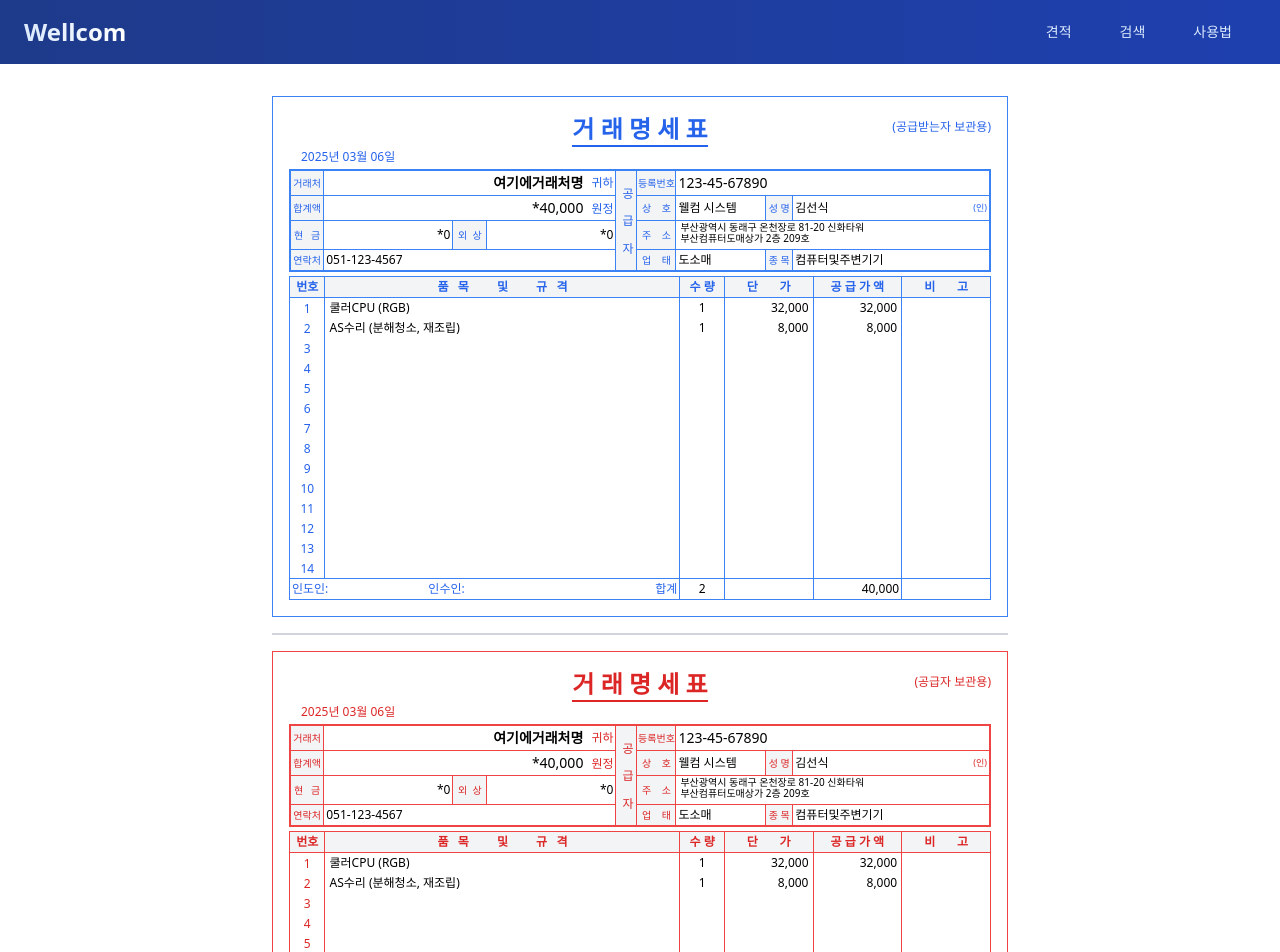
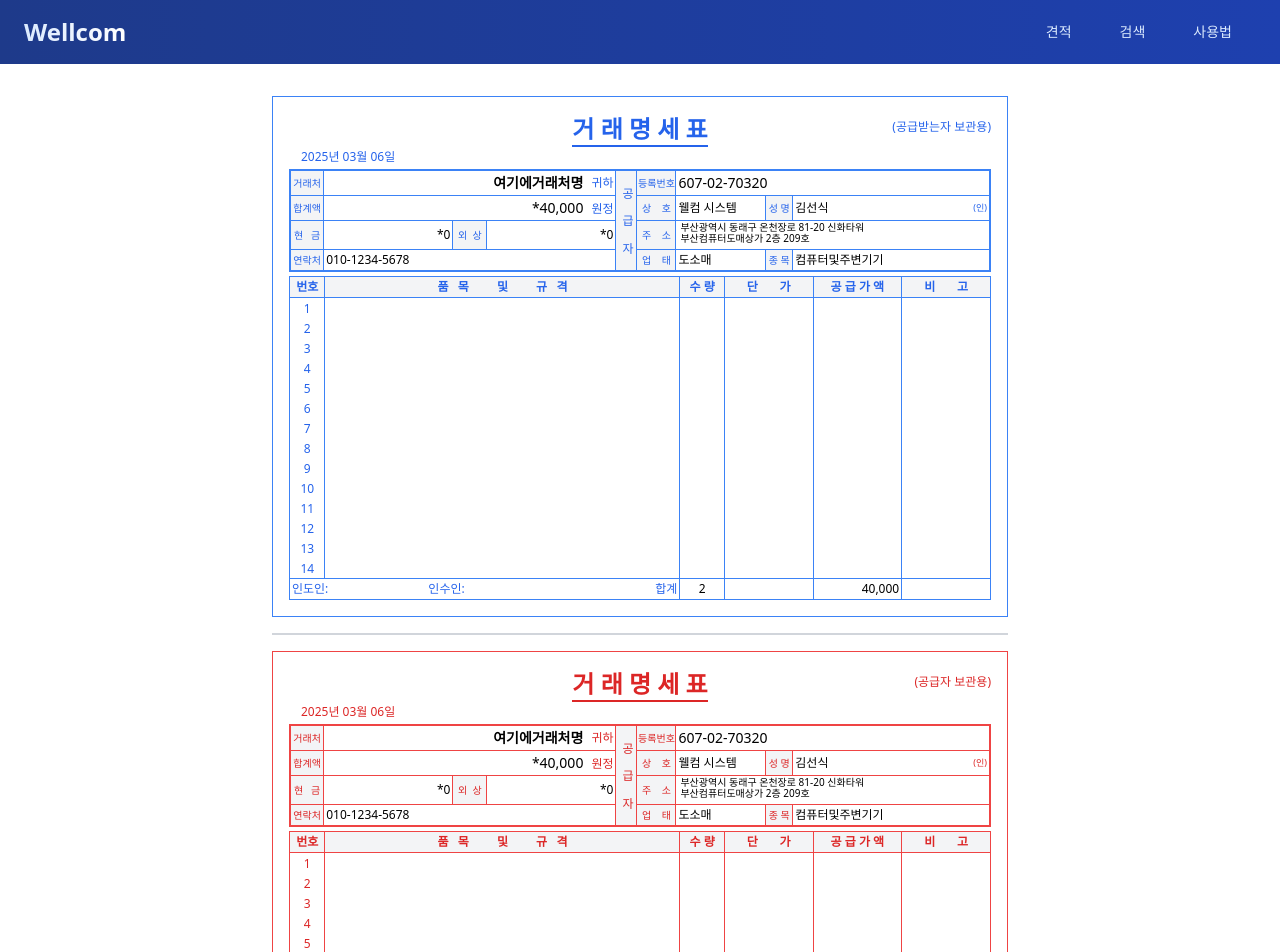
Before and after one commit to kcj980/wellcompro, a Next.js app: page /quote/statement in a window 1280 px wide. Shown: the top 952 px of the page. Built offline with nearby package versions, Linux system fonts and the light colour scheme.

Commit message:
거래명세표 임시저장8

```diff
--- a/app/quote/statement/page.js
+++ b/app/quote/statement/page.js
@@ -6,7 +6,6 @@ import { useRouter } from 'next/navigation';
 export default function Statement() {
   const [invoiceData, setInvoiceData] = useState({
     date: '2025년 03월 06일',
-    invoiceNumber: '20250306-4',
     companyInfo: '여기에거래처명',
     totalAmount: '40,000',
     paymentSystem: '웰컴 시스템',
@@ -14,25 +13,10 @@ export default function Statement() {
     address: '부산광역시 동래구 온천장로 81-20 신화타워부산컴퓨터도매상가 2층 209호',
     deliveryMethod: '도소매',
     businessType: '컴퓨터및주변기기',
-    phone: '051-123-4567',
-    regNumber: '123-45-67890',
+    phone: '010-1234-5678',
+    regNumber: '607-02-70320',
     cash: '*0',
     credit: '*0',
-    items: [
-      { id: 1, name: '쿨러CPU', spec: 'RGB', quantity: 1, price: '32,000', amount: '32,000' },
-      {
-        id: 2,
-        name: 'AS수리',
-        spec: '분해청소, 재조립',
-        quantity: 1,
-        price: '8,000',
-        amount: '8,000',
-      },
-    ],
-    accountInfo: {
-      business1: '사업자(부산은행) 064-13-001200-7',
-      business2: '일반(부산은행) 033-13-000316-9',
-    },
   });
 
   // 일반 필드 변경 핸들러
@@ -364,44 +348,19 @@ export default function Statement() {
                       />
                     </td>
                     <td className="border-l border-r border-blue-500 px-1">
-                      <input
-                        type="text"
-                        defaultValue={
-                          index < invoiceData.items.length
-                            ? invoiceData.items[index].spec
-                              ? `${invoiceData.items[index].name} (${invoiceData.items[index].spec})`
-                              : invoiceData.items[index].name
-                            : ''
-                        }
-                        className="w-full focus:outline-none text-xs"
-                      />
+                      <input type="text" className="w-full focus:outline-none text-xs" />
                     </td>
                     <td className="border-l border-r border-blue-500 px-1 text-center">
                       <input
                         type="text"
-                        defaultValue={
-                          index < invoiceData.items.length ? invoiceData.items[index].quantity : ''
-                        }
                         className="w-full text-center focus:outline-none text-xs"
                       />
                     </td>
                     <td className="border-l border-r border-blue-500 px-1 text-right">
-                      <input
-                        type="text"
-                        defaultValue={
-                          index < invoiceData.items.length ? invoiceData.items[index].price : ''
-                        }
-                        className="w-full text-right focus:outline-none text-xs"
-                      />
+                      <input type="text" className="w-full text-right focus:outline-none text-xs" />
                     </td>
                     <td className="border-l border-r border-blue-500 px-1 text-right">
-                      <input
-                        type="text"
-                        defaultValue={
-                          index < invoiceData.items.length ? invoiceData.items[index].amount : ''
-                        }
-                        className="w-full text-right focus:outline-none text-xs"
-                      />
+                      <input type="text" className="w-full text-right focus:outline-none text-xs" />
                     </td>
                     <td className="border-l border-r border-blue-500 px-1 text-center">
                       <input type="text" className="w-full focus:outline-none text-xs" />
@@ -667,44 +626,19 @@ export default function Statement() {
                       />
                     </td>
                     <td className="border-l border-r border-red-500 px-1">
-                      <input
-                        type="text"
-                        defaultValue={
-                          index < invoiceData.items.length
-                            ? invoiceData.items[index].spec
-                              ? `${invoiceData.items[index].name} (${invoiceData.items[index].spec})`
-                              : invoiceData.items[index].name
-                            : ''
-                        }
-                        className="w-full focus:outline-none text-xs"
-                      />
+                      <input type="text" className="w-full focus:outline-none text-xs" />
                     </td>
                     <td className="border-l border-r border-red-500 px-1 text-center">
                       <input
                         type="text"
-                        defaultValue={
-                          index < invoiceData.items.length ? invoiceData.items[index].quantity : ''
-                        }
                         className="w-full text-center focus:outline-none text-xs"
                       />
                     </td>
                     <td className="border-l border-r border-red-500 px-1 text-right">
-                      <input
-                        type="text"
-                        defaultValue={
-                          index < invoiceData.items.length ? invoiceData.items[index].price : ''
-                        }
-                        className="w-full text-right focus:outline-none text-xs"
-                      />
+                      <input type="text" className="w-full text-right focus:outline-none text-xs" />
                     </td>
                     <td className="border-l border-r border-red-500 px-1 text-right">
-                      <input
-                        type="text"
-                        defaultValue={
-                          index < invoiceData.items.length ? invoiceData.items[index].amount : ''
-                        }
-                        className="w-full text-right focus:outline-none text-xs"
-                      />
+                      <input type="text" className="w-full text-right focus:outline-none text-xs" />
                     </td>
                     <td className="border-l border-r border-red-500 px-1 text-center">
                       <input type="text" className="w-full focus:outline-none text-xs" />
```
